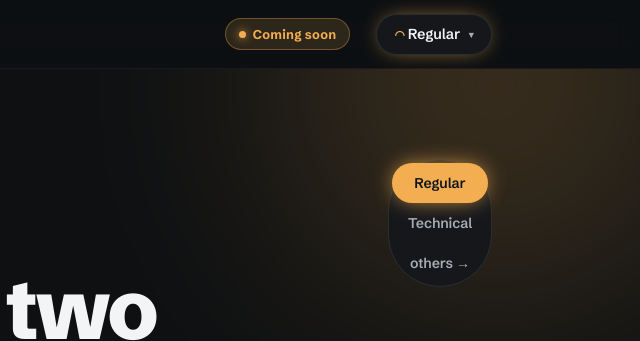
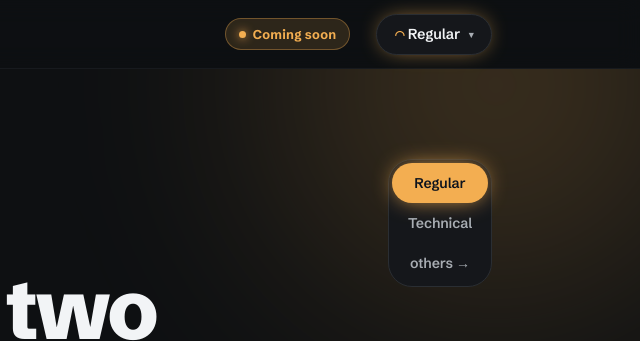
Before and after one commit to akagou/bifocal, a plain HTML site: page index.html in a window 1280 px wide. Shown: the top 341 px of the page, 640-1280 px from the left. Drawn offline with Linux system fonts and the light colour scheme.

Commit message:
Lens rail: 24px radius so the thumb corners stay inside the container

```diff
--- a/index.html
+++ b/index.html
@@ -139,7 +139,7 @@ nav.links a:hover { color: var(--text); }
   position: absolute; top: 0; right: var(--pad); z-index: var(--z-base);
   display: grid; grid-template-rows: repeat(3, 1fr); padding: 3px;
   background: var(--ink-2); border: 1px solid var(--ink-3);
-  border-radius: 999px; isolation: isolate;
+  border-radius: 24px; isolation: isolate; /* thumb radius 20px + 3px padding + 1px border, so the corners stay concentric */
 }
 .lens-slider .thumb {
   position: absolute; z-index: 0; left: 3px; right: 3px; top: 3px;
```
